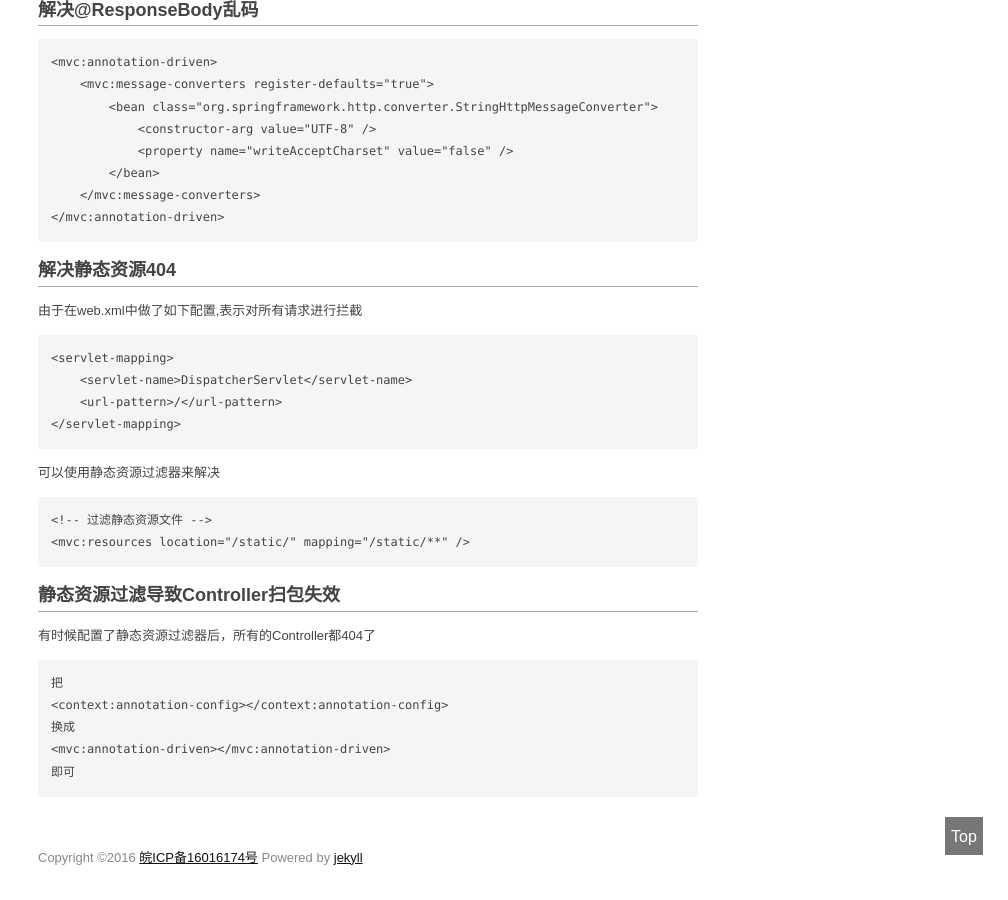
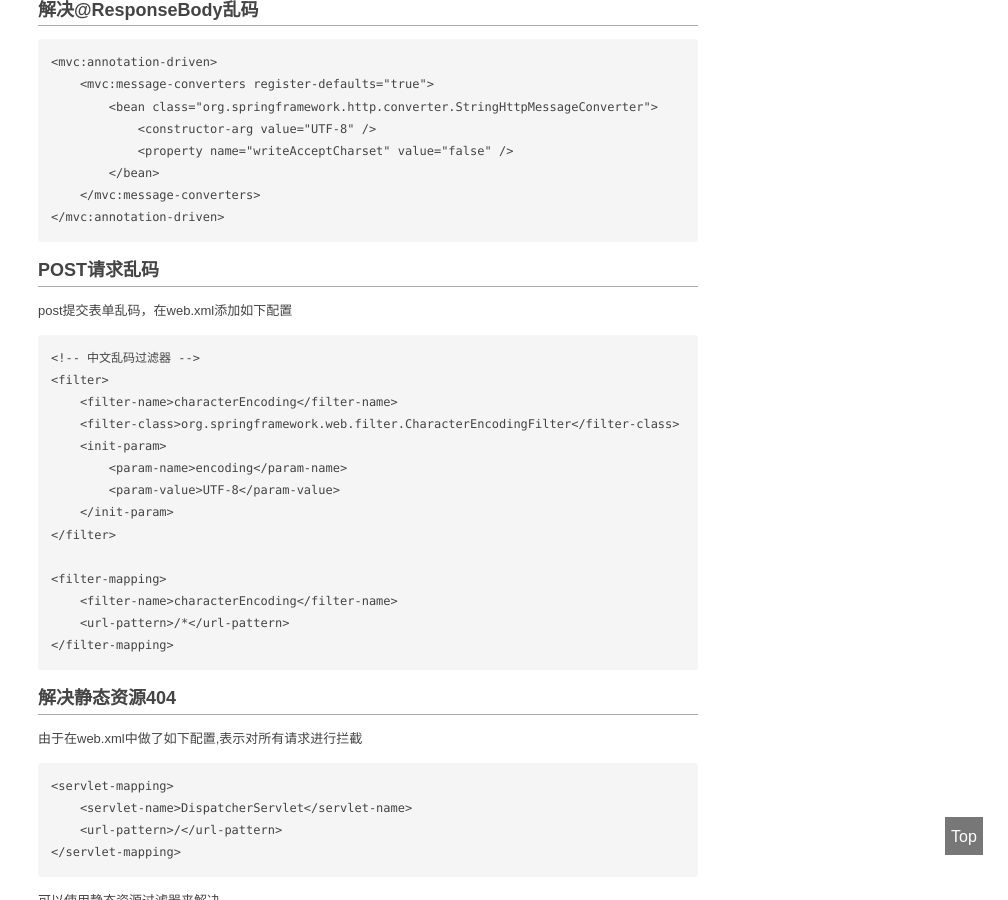
Before and after one commit to TMaize/tmaize-blog, a Jekyll site: the page built from _posts/2017-06-24-spring-mvc常见问题.md, in a window 1280 px wide and 900 px high, scrolled down 884 px. Shown: the whole window, without its empty margins (272-1280 px from the left). Built offline with Jekyll 4.4.1, drawn with Linux system fonts in a browser that asks for light colours; before the commit the page ends 1763 px from its top, so only the background shows below that; some of the changed text lies outside the part shown.

Commit message:
修改文章

````diff
--- a/_posts/2017-06-24-spring-mvc常见问题.md
+++ b/_posts/2017-06-24-spring-mvc常见问题.md
@@ -1,6 +1,6 @@
 ---
 layout: mypost
-title: SpringMVC常见问题
+title: SpringMVC 常见问题
 categories: [java]
 ---
 
@@ -47,6 +47,28 @@ public String test1() {
 </mvc:annotation-driven>
 ```
 
+# POST请求乱码
+
+post提交表单乱码，在web.xml添加如下配置
+
+```
+<!-- 中文乱码过滤器 -->
+<filter>
+    <filter-name>characterEncoding</filter-name>
+    <filter-class>org.springframework.web.filter.CharacterEncodingFilter</filter-class>
+    <init-param>
+        <param-name>encoding</param-name>
+        <param-value>UTF-8</param-value>
+    </init-param>
+</filter>
+
+<filter-mapping>
+    <filter-name>characterEncoding</filter-name>
+    <url-pattern>/*</url-pattern>
+</filter-mapping>
+```
+
+
 # 解决静态资源404
 
 由于在web.xml中做了如下配置,表示对所有请求进行拦截
````
Also changed, not shown: _posts/2017-06-14-spring-mvc-运行流程-简单配置.md (renamed from _posts/2017-06-14-springmvc-运行流程-简单配置.md), _posts/2017-06-15-spring-mvc-注解-数据传递-拦截器.md (renamed from _posts/2017-06-15-springmvc-注解-数据传递-拦截器.md).
